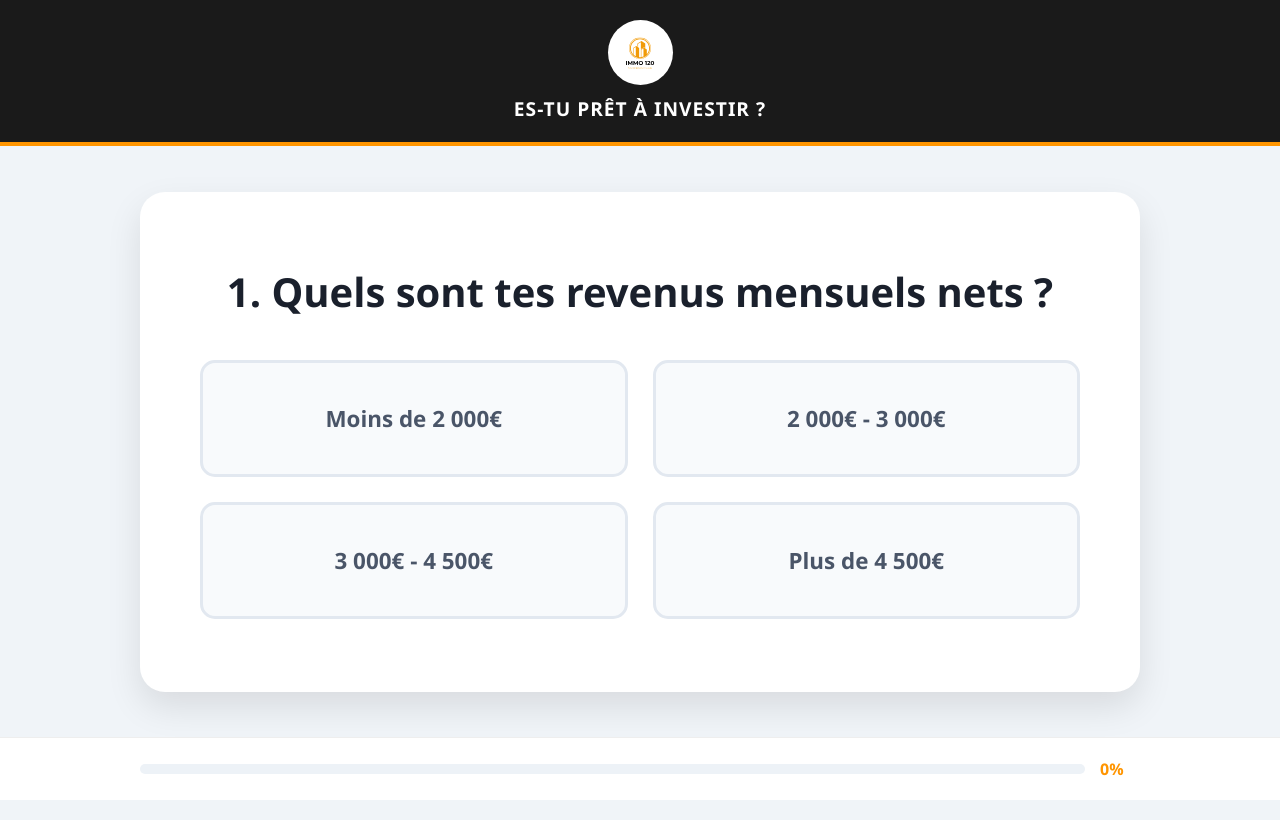
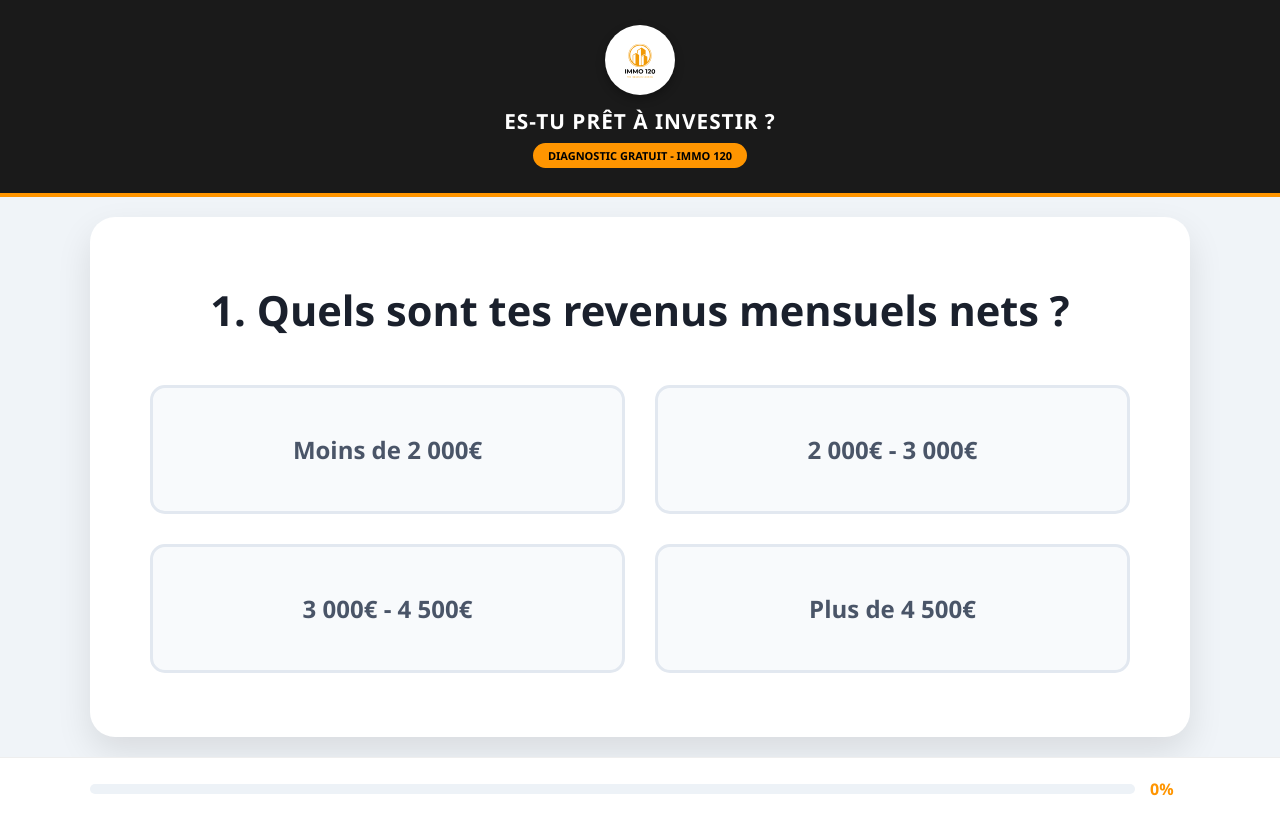
Before and after one commit to Immo120/Quiz-immobilier-, a website: page index.html in a window 1280 px wide. Drawn offline with Linux system fonts and the light colour scheme.

Commit message:
Update index.html

```diff
--- a/index.html
+++ b/index.html
@@ -13,18 +13,31 @@
             display: flex; flex-direction: column; min-height: 100vh;
         }
 
-        /* --- HEADER (LOGO RÉTABLI) --- */
+        /* --- HEADER (LOGO + BANDEAU RÉTABLIS) --- */
         .header {
-            width: 100%; background: #1a1a1a; padding: 20px 15px;
+            width: 100%; background: #1a1a1a; padding: 25px 15px;
             text-align: center; color: white; border-bottom: 4px solid #FF9500;
         }
         .logo-container {
-            width: 65px; height: 65px; background: white; border-radius: 50%;
+            width: 70px; height: 70px; background: white; border-radius: 50%;
             display: inline-flex; align-items: center; justify-content: center;
-            margin-bottom: 10px; overflow: hidden;
+            margin-bottom: 12px; overflow: hidden;
+            box-shadow: 0 4px 10px rgba(0,0,0,0.3);
         }
         .logo-container img { width: 85%; height: 85%; object-fit: contain; }
-        .header h1 { font-size: 1.2rem; text-transform: uppercase; letter-spacing: 1px; }
+        .header h1 { font-size: 1.3rem; text-transform: uppercase; letter-spacing: 1px; margin-bottom: 8px; }
+
+        /* LE PETIT BANDEAU ORANGE */
+        .header-badge {
+            display: inline-block;
+            background: #FF9500;
+            color: #000;
+            padding: 5px 15px;
+            border-radius: 20px;
+            font-size: 11px;
+            font-weight: 900;
+            text-transform: uppercase;
+        }
 
         /* --- QUIZ CONTAINER (ANTI-EMPILAGE) --- */
         .quiz-container {
@@ -68,17 +81,17 @@
 
         /* --- VERSION ORDINATEUR / MODE ANDROID LARGE --- */
         @media (min-width: 950px) {
-            #quizForm { max-width: 1000px !important; }
+            #quizForm { max-width: 1100px !important; }
             .step.active {
                 display: flex !important;
                 flex-direction: column;
                 justify-content: center;
-                min-height: 500px; padding: 60px;
+                min-height: 520px; padding: 60px;
             }
-            .question-title { font-size: 2.5rem; margin-bottom: 40px; }
-            .options-grid { grid-template-columns: 1fr 1fr; gap: 25px; }
-            .option-card { padding: 40px 20px; font-size: 1.4rem; border-width: 3px; }
-            .progress-wrapper { max-width: 1000px; }
+            .question-title { font-size: 2.6rem; margin-bottom: 45px; }
+            .options-grid { grid-template-columns: 1fr 1fr; gap: 30px; }
+            .option-card { padding: 45px 20px; font-size: 1.5rem; border-width: 3px; }
+            .progress-wrapper { max-width: 1100px; }
         }
     </style>
 </head>
@@ -89,6 +102,7 @@
             <img src="Immo 120_20251031_094012_0000.svg" alt="Logo Immo 120">
         </div>
         <h1>ES-TU PRÊT À INVESTIR ?</h1>
+        <div class="header-badge">Diagnostic Gratuit - Immo 120</div>
     </div>
 
     <div class="quiz-container">
@@ -188,18 +202,18 @@
             </div>
 
             <div class="step" data-step="11">
-                <p class="question-title">C'est le moment ! 🚀</p>
+                <p class="question-title">Dernière étape ! 🚀</p>
                 <div class="final-container">
                     <input type="text" id="prenom" placeholder="Prénom" required>
                     <input type="email" id="email" placeholder="Email" required>
                     <input type="tel" id="telephone" placeholder="Numéro de téléphone" required>
                     <input type="text" id="instagram" placeholder="Pseudo Instagram">
-                    <button type="submit" class="btn-submit">VOIR MON RÉSULTAT</button>
+                    <button type="submit" class="btn-submit">OBTENIR MON DIAGNOSTIC</button>
                 </div>
             </div>
         </form>
 
-        <div id="resultScreen" style="display:none; width:100%; max-width:800px; text-align:center; background:white; padding:50px; border-radius:30px;"></div>
+        <div id="resultScreen" style="display:none; width:100%; max-width:850px; text-align:center; background:white; padding:50px; border-radius:30px;"></div>
     </div>
 
     <div class="progress-footer" id="footerBar">
@@ -234,13 +248,12 @@
         document.getElementById('quizForm').addEventListener('submit', async function(e) {
             e.preventDefault();
 
-            // Collecte finale
             answers.prenom = document.getElementById('prenom').value;
             answers.email = document.getElementById('email').value;
             answers.telephone = document.getElementById('telephone').value;
             answers.instagram = document.getElementById('instagram').value;
 
-            // --- LOGIQUE DE PROFIL ---
+            // Logique de profil
             let score = 0;
             if (answers.revenus !== 'Moins de 2000€') score++;
             if (answers.epargne !== 'Moins de 8000€') score++;
@@ -249,32 +262,26 @@
             let profil = score === 3 ? "PRÊT" : (score >= 1 ? "PRESQUE PRÊT" : "PAS ENCORE PRÊT");
             answers.profil = profil;
 
-            // --- AFFICHAGE ---
             document.getElementById('quizForm').style.display = 'none';
             document.getElementById('footerBar').style.display = 'none';
             const res = document.getElementById('resultScreen');
             res.style.display = 'block';
 
             if(profil === "PRÊT") {
-                res.innerHTML = `<h2 style="color:#10b981;font-size:35px;">✅ TU ES PRÊT !</h2><p style="margin-top:20px;font-size:18px;">Félicitations <b>${answers.prenom}</b>, ton profil est parfait. Un membre de l'équipe Immo 120 va te recontacter très vite sur Instagram ou par téléphone.</p>`;
+                res.innerHTML = `<h2 style="color:#10b981;font-size:35px;">✅ TU ES PRÊT !</h2><p style="margin-top:20px;font-size:18px;"><b>${answers.prenom}</b>, ton profil est excellent. Un expert Immo 120 te contactera sous peu.</p>`;
             } else if(profil === "PRESQUE PRÊT") {
-                res.innerHTML = `<h2 style="color:#f59e0b;font-size:35px;">⚠️ PRESQUE PRÊT</h2><p style="margin-top:20px;font-size:18px;">Tu y es presque <b>${answers.prenom}</b> ! Il nous manque quelques éléments pour valider ton dossier. Surveille tes messages.</p>`;
+                res.innerHTML = `<h2 style="color:#f59e0b;font-size:35px;">⚠️ PRESQUE PRÊT</h2><p style="margin-top:20px;font-size:18px;"><b>${answers.prenom}</b>, on y est presque. On t'envoie la marche à suivre par email.</p>`;
             } else {
-                res.innerHTML = `<h2 style="color:#ef4444;font-size:35px;">🛑 PAS ENCORE PRÊT</h2><p style="margin-top:20px;font-size:18px;">Ce n'est pas encore le moment <b>${answers.prenom}</b>, mais ne lâche rien ! On t'envoie des conseils par email pour préparer ton futur investissement.</p>`;
+                res.innerHTML = `<h2 style="color:#ef4444;font-size:35px;">🛑 PAS ENCORE PRÊT</h2><p style="margin-top:20px;font-size:18px;"><b>${answers.prenom}</b>, ton dossier demande encore un peu de préparation. Regarde tes emails !</p>`;
             }
 
-            // --- ENVOI GOOGLE SHEETS ---
             try {
                 await fetch('https://script.google.com/macros/s/AKfycbxcWazbRFVIOVrTH6kPXsUq1D5g6KF0cJnv1Mc2NwSV_isLi-Bgw6WLIcVNWIU0CxVG0A/exec', {
                     method: 'POST',
                     mode: 'no-cors',
-                    cache: 'no-cache',
-                    headers: {'Content-Type': 'application/json'},
                     body: JSON.stringify(answers)
                 });
-            } catch (error) {
-                console.log("Erreur d'envoi");
-            }
+            } catch (err) {}
         });
     </script>
 </body>
```
